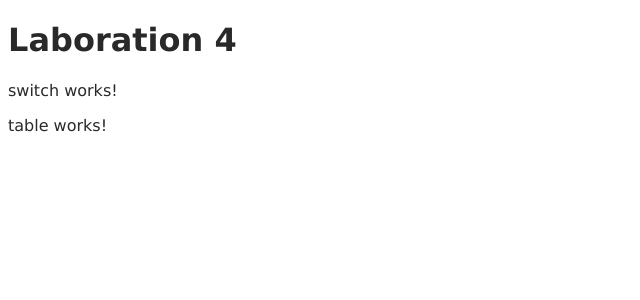
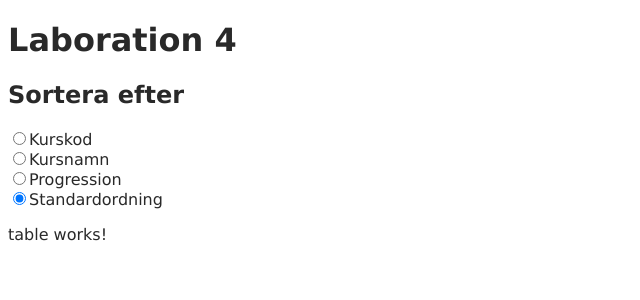
Before and after one commit to wesl2400-miun/tslab4, an Angular app: page / in a window 1280 px wide. Shown: the top 300 px of the page, without its empty margins (0-640 px from the left). Built offline with nearby package versions, Linux system fonts and the light colour scheme; no server answers.

Commit message:
logik & ui: Lägg till formuläret för sortering av kurser och koppla logiken till det

```diff
--- a/src/app/app.html
+++ b/src/app/app.html
@@ -1,8 +1,7 @@
-
 
 <main>
   <h1>Laboration 4</h1>
-  <app-switch></app-switch>
+  <app-filter-form></app-filter-form>
   <app-table></app-table>
 </main>
 
--- a/src/app/app.ts
+++ b/src/app/app.ts
@@ -1,13 +1,13 @@
 import { Component, signal } from '@angular/core';
 import { RouterOutlet } from '@angular/router';
 import { Courses } from './logic/service/courses';
-import { Switch } from './ui/component/switch/switch';
+import { FilterForm } from './ui/component/filter/filter-form';
 import { Table } from './ui/component/table/table';
 import { Subscription } from 'rxjs';
 
 @Component({
   selector: 'app-root',
-  imports: [RouterOutlet, Switch, Table],
+  imports: [RouterOutlet, FilterForm, Table],
   templateUrl: './app.html',
   styleUrl: './app.css'
 })
--- /dev/null
+++ b/src/app/logic/interface/LabelI.ts
@@ -0,0 +1,7 @@
+
+export interface LabelI {
+  COURSE_CODE: string,
+  COURSE_NAME: string,
+  COURSE_PROG: string,
+  COURSE_ORG: string
+}
--- /dev/null
+++ b/src/app/logic/ref/label.ts
@@ -0,0 +1,8 @@
+import { LabelI } from "../interface/LabelI";
+
+export const LABEL: Readonly<LabelI> = {
+  COURSE_CODE: 'Kurskod',
+  COURSE_NAME: 'Kursnamn',
+  COURSE_PROG: 'Progression',
+  COURSE_ORG: 'Standardordning'
+}
--- a/src/app/logic/service/courses.ts
+++ b/src/app/logic/service/courses.ts
@@ -31,7 +31,7 @@ export class Courses {
   }
 
   // Uppdatera sorteringsflaggan
-  public switchFilter = (
+  public switchFilt = (
     filter: string): void => {
     this.filtSbj.next(filter);
   }
--- /dev/null
+++ b/src/app/ui/component/filter/filter-form.html
@@ -0,0 +1,21 @@
+<section>
+  <h2>Sortera efter</h2>
+  <form class="filter" [formGroup]="form">
+    <div class="radio-btn">
+      <input id="code" type="radio"  formControlName="filter" [value]="filtMode.CODE">
+      <label for="code">{{label.COURSE_CODE}}</label>
+    </div>
+    <div class="radio-btn">
+      <input id="name" type="radio" formControlName="filter" [value]="filtMode.NAME">
+      <label for="name">{{label.COURSE_NAME}}</label>
+    </div>
+    <div class="radio-btn">
+      <input id="prog" type="radio" formControlName="filter" [value]="filtMode.PROG">
+      <label for="prog">{{label.COURSE_PROG}}</label>
+    </div>
+    <div class="radio-btn">
+      <input id="org" type="radio" formControlName="filter" [value]="filtMode.ORG">
+      <label for="org">{{label.COURSE_ORG}}</label>
+    </div>
+  </form>
+</section>
--- /dev/null
+++ b/src/app/ui/component/filter/filter-form.ts
@@ -0,0 +1,55 @@
+import { Component } from '@angular/core';
+import { FormBuilder, FormGroup, ReactiveFormsModule } from '@angular/forms';
+import { FILTER } from '../../../logic/ref/filter';
+import { Subscription } from 'rxjs';
+import { FilterI } from '../../../logic/interface/FilterI';
+import { CommonModule } from '@angular/common';
+import { Courses } from '../../../logic/service/courses';
+import { LabelI } from '../../../logic/interface/LabelI';
+import { LABEL } from '../../../logic/ref/label';
+
+@Component({
+  selector: 'app-filter-form',
+  imports: [ReactiveFormsModule, CommonModule],
+  templateUrl: './filter-form.html',
+  styleUrl: './filter-form.css',
+})
+export class FilterForm {
+  public form: FormGroup;
+  private subs: Subscription;
+  public filtMode: FilterI;
+  public label: LabelI;
+  private courses: Courses;
+
+  constructor(
+    fBuilder: FormBuilder,
+    courses: Courses) {
+    this.form = fBuilder.group({
+      filter: [FILTER.ORG]
+    });
+    this.filtMode = FILTER;
+    this.label = LABEL;
+    this.subs =
+      new Subscription();
+    this.courses = courses;
+  }
+
+  public ngOnInit() {
+    this.subs.add(
+      this.filter());
+  }
+
+  public ngOnDestroy() {
+    this.subs.unsubscribe();
+  }
+
+  private filter = (
+    ): Subscription => {
+    return this.form.get('filter')!
+      .valueChanges.subscribe(
+        value => {
+        this.courses
+          .switchFilt(value);
+      });
+  }
+}
--- a/src/app/ui/component/switch/switch.html
+++ /dev/null
@@ -1 +0,0 @@
-<p>switch works!</p>
--- a/src/app/ui/component/table/table.ts
+++ b/src/app/ui/component/table/table.ts
@@ -22,8 +22,6 @@ export class Table {
   public ngOnInit() {
     this.subs.add(
       this.sorted());
-    this.courses.switchFilter(
-      FILTER.ORG);
   }
 
   public ngOnDestroy() {
--- a/src/index.html
+++ b/src/index.html
@@ -1,8 +1,8 @@
 <!doctype html>
-<html lang="en">
+<html lang="sv">
 <head>
   <meta charset="utf-8">
-  <title>Tslab4</title>
+  <title>Angular 2 | Programmering med TypeScript</title>
   <base href="/">
   <meta name="viewport" content="width=device-width, initial-scale=1">
   <link rel="icon" type="image/x-icon" href="./asset/mittfavicon.svg">
```
Also changed, not shown: src/app/ui/component/switch/switch.ts (deleted, +0 -9 lines), src/app/ui/component/filter/filter-form.css (added), 1 other file (tests, documents, lock files or other folders).
